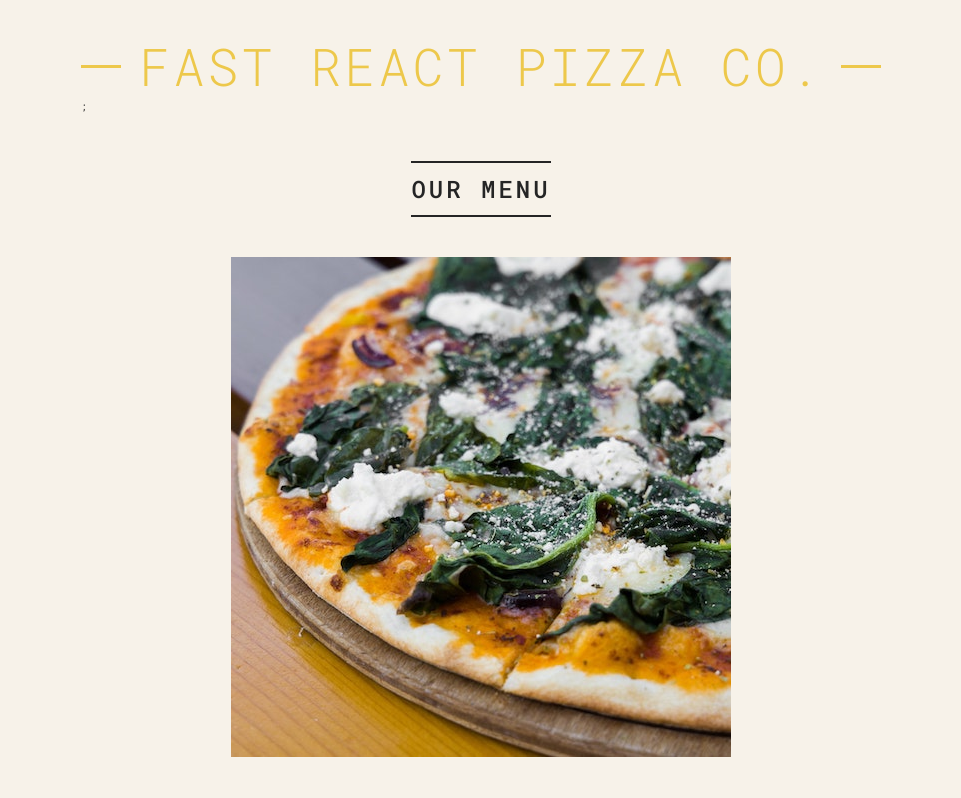
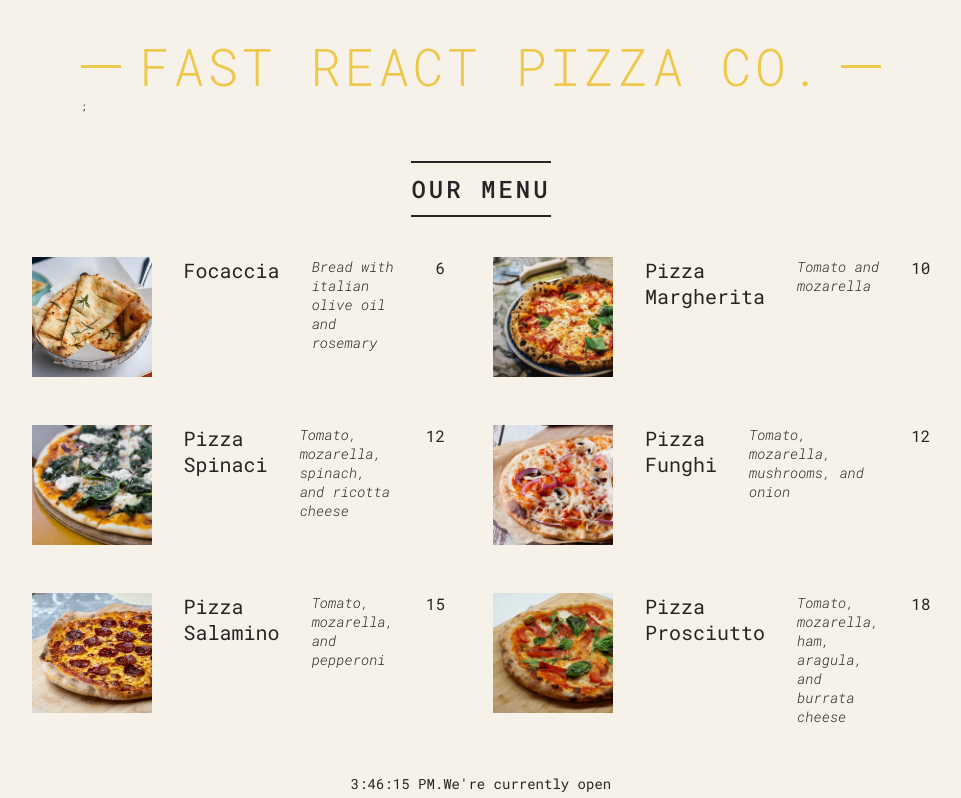
Before and after one commit to surakshapokhrel/pizza-menu, a React (Vite) app: page / in a window 1280 px wide. Shown: the top 798 px of the page, without its empty margins (159-1120 px from the left). Built offline with nearby package versions, Linux system fonts and the light colour scheme.

Commit message:
Rendering List

```diff
--- a/src/App.jsx
+++ b/src/App.jsx
@@ -68,7 +68,13 @@
   return (
     <main className="menu">
       <h2>Our Menu</h2>
-      <Pizza
+      <ul className="pizzas">
+        {pizzaData.map((pizza) => (
+          <Pizza pizzaObj={pizza} key={pizza.name} />
+        ))}
+      </ul>
+
+      {/* <Pizza
         name="pizza spinaci"
         ingredients="Tomato, mozarella, spinach, and ricotta cheese"
         photoName="./pizzas/spinaci.jpg"
@@ -79,18 +85,19 @@
         ingredients="Bread with italian olive oil and rosemary"
         price={6}
         photoName="pizzas/focaccia.jpg"
-      />
+      /> */}
     </main>
   );
 }
 function Pizza(props) {
   console.log(props);
   return (
-    <>
-      <img src={props.photoName} alt={props.name} />
-      <h3>{props.name}</h3>
-      <p>{props.ingredients}</p>
-    </>
+    <li className="pizza">
+      <img src={props.pizzaObj.photoName} alt={props.pizzaObj.name} />
+      <h3>{props.pizzaObj.name}</h3>
+      <p>{props.pizzaObj.ingredients}</p>
+      <span>{props.pizzaObj.price}</span>
+    </li>
   );
 }
 function Footer() {
```
